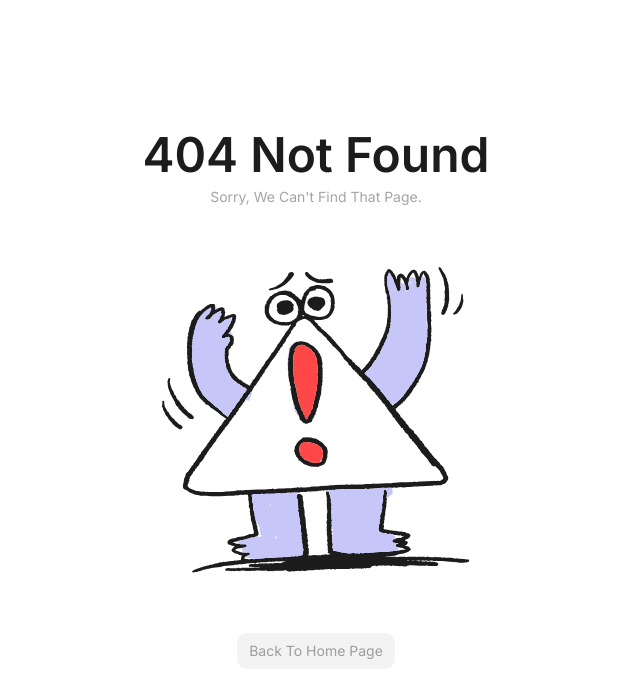
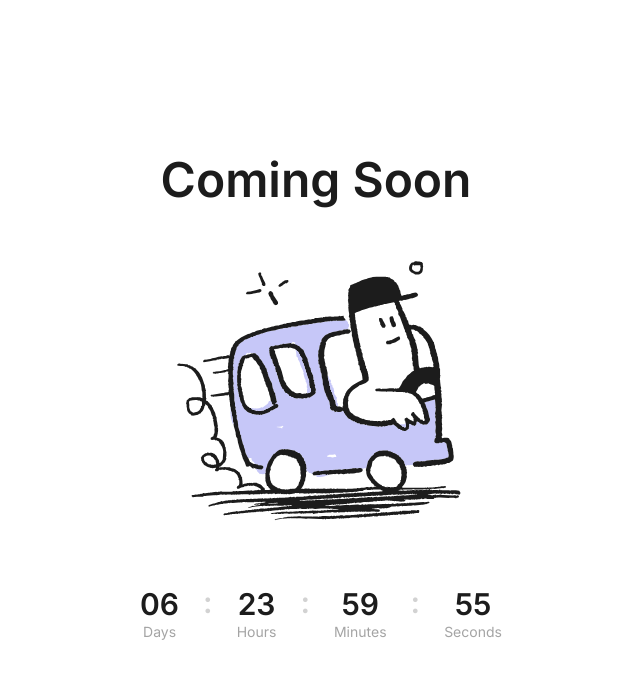
Before and after one commit to StudentPortal-grad/student-portal-web, a Next.js app: page /coming-soon in a window 1280 px wide. Before the commit this address had no page. Shown: the top 698 px of the page, without its empty margins (324-964 px from the left). Built offline with nearby package versions, Linux system fonts and the light colour scheme.

Commit message:
layout(New + Refactor): coming soon page(N) + not-found and maintenence (R)

```diff
--- /dev/null
+++ b/app/coming-soon/page.tsx
@@ -0,0 +1,31 @@
+import React from "react";
+import Image from "next/image";
+import CountdownTimer from "@/components/CountdownTimer";
+
+export const metadata = {
+  title: "coming soon",
+};
+
+export default function page() {
+  const targetDate = new Date();
+  targetDate.setDate(targetDate.getDate() + 7);
+
+  return (
+    <section className="flex min-h-screen w-full items-center justify-center p-4">
+      <div className="flex w-full max-w-2xl flex-col items-center justify-center gap-10 text-center capitalize">
+        <h1 className="text-black-100 text-3xl font-semibold sm:text-4xl md:text-5xl">
+          Coming Soon
+        </h1>
+        <Image
+          src="/pics/soon.svg"
+          alt="coming soon image"
+          width={200}
+          height={200}
+          className="h-auto w-full max-w-[150px] md:max-w-[200px] lg:max-w-[300px]"
+          priority
+        />
+        <CountdownTimer targetDate={targetDate} />
+      </div>
+    </section>
+  );
+}
--- a/app/globals.css
+++ b/app/globals.css
@@ -9,7 +9,11 @@
   --font-mono: var(--font-geist-mono);
 
   --color-black-100: #1c1c1c;
+  --color-black-80: rgba(28, 28, 28, 0.8);
+  --color-black-60: rgba(28, 28, 28, 0.6);
   --color-black-40: rgba(28, 28, 28, 0.4);
+  --color-black-20: rgba(28, 28, 28, 0.2);
+  --color-black-10: rgba(28, 28, 28, 0.1);
   --color-black-5: rgba(28, 28, 28, 0.05);
 
   --color-secondary-purple-a: #95a4fc;
--- a/app/maintenece/page.tsx
+++ b/app/maintenece/page.tsx
@@ -8,9 +8,8 @@ export const metadata = {
 export default function page() {
   return (
     <section className="flex min-h-screen w-full items-center justify-center p-4">
-      <div className="flex h-full w-full max-w-2xl flex-col items-center justify-center">
-        <div className="flex w-full flex-col items-center justify-center text-center capitalize">
-          <h1 className="text-black-100 mb-2 text-3xl font-semibold sm:text-4xl md:text-5xl">
+      <div className="flex w-full max-w-2xl flex-col items-center justify-center gap-10 text-center capitalize">
+        <h1 className="text-black-100 text-3xl font-semibold sm:text-4xl md:text-5xl">
           Site is Under Maintenance
         </h1>
         <Image
@@ -18,7 +17,7 @@ export default function page() {
           alt="maintenence image"
           width={300}
           height={200}
-            className="my-6 h-auto w-full max-w-[200px] md:max-w-[250px] lg:max-w-[300px]"
+          className="h-auto w-full max-w-[200px] md:max-w-[250px] lg:max-w-[300px]"
           priority
         />
         <div>
@@ -33,7 +32,6 @@ export default function page() {
           </a>
         </div>
       </div>
-      </div>
     </section>
   );
 }
--- a/app/not-found.tsx
+++ b/app/not-found.tsx
@@ -10,20 +10,21 @@ export const metadata = {
 export default function NotFound() {
   return (
     <section className="flex min-h-screen w-full items-center justify-center p-4">
-      <div className="flex h-full w-full max-w-md flex-col items-center justify-center">
-        <div className="flex flex-col items-center justify-center text-center capitalize">
-          <h1 className="text-black-100 mb-2 text-3xl font-semibold sm:text-4xl md:text-5xl">
+      <div className="flex max-w-2xl flex-col items-center justify-center gap-10 text-center capitalize">
+        <div>
+          <h1 className="text-black-100 text-3xl font-semibold sm:text-4xl md:text-5xl">
             404 Not Found
           </h1>
           <p className="text-black-40 text-xs font-normal sm:text-sm">
             Sorry, we can't find that page.
           </p>
+        </div>
         <Image
           src="/pics/404.svg"
           alt="not-found image"
           width={347}
           height={394}
-            className="my-6 h-auto w-full max-w-[250px] sm:my-8 sm:max-w-[300px] md:my-10 md:max-w-[347px]"
+          className="h-auto w-full max-w-[250px] sm:max-w-[300px] md:max-w-[347px]"
           priority
         />
         <Link
@@ -34,7 +35,6 @@ export default function NotFound() {
           Back to Home Page
         </Link>
       </div>
-      </div>
     </section>
   );
 }
--- /dev/null
+++ b/components/CountdownTimer.tsx
@@ -0,0 +1,58 @@
+"use client";
+
+import React, { useEffect, useState } from "react";
+
+interface CountdownTimerProps {
+  targetDate: Date;
+}
+
+export default function CountdownTimer({ targetDate }: CountdownTimerProps) {
+  const [timeLeft, setTimeLeft] = useState({
+    days: 0,
+    hours: 0,
+    minutes: 0,
+    seconds: 0,
+  });
+
+  useEffect(() => {
+    const calculateTimeLeft = () => {
+      const difference = targetDate.getTime() - new Date().getTime();
+
+      if (difference > 0) {
+        setTimeLeft({
+          days: Math.floor(difference / (1000 * 60 * 60 * 24)),
+          hours: Math.floor((difference / (1000 * 60 * 60)) % 24),
+          minutes: Math.floor((difference / 1000 / 60) % 60),
+          seconds: Math.floor((difference / 1000) % 60),
+        });
+      }
+    };
+
+    const timer = setInterval(calculateTimeLeft, 1000);
+    calculateTimeLeft(); // Initial calculation
+
+    return () => clearInterval(timer);
+  }, [targetDate]);
+
+  return (
+    <div className="flex translate-x-[5px] items-center gap-3 sm:gap-6">
+      {Object.entries(timeLeft).map(([key, value], index) => (
+        <React.Fragment key={key}>
+          <div className="flex flex-col items-center">
+            <span className="text-black-100 text-xl font-semibold sm:text-2xl md:text-3xl">
+              {value.toString().padStart(2, "0")}
+            </span>
+            <span className="text-black-40 text-xs capitalize sm:text-sm">
+              {key}
+            </span>
+          </div>
+          {index < 3 && (
+            <span className="text-black-20 mb-6 text-xl font-semibold sm:text-2xl md:text-3xl">
+              :
+            </span>
+          )}
+        </React.Fragment>
+      ))}
+    </div>
+  );
+}
```
Also changed, not shown: public/pics/soon.svg (added). Lines whose indentation alone changed are shown as unchanged.
